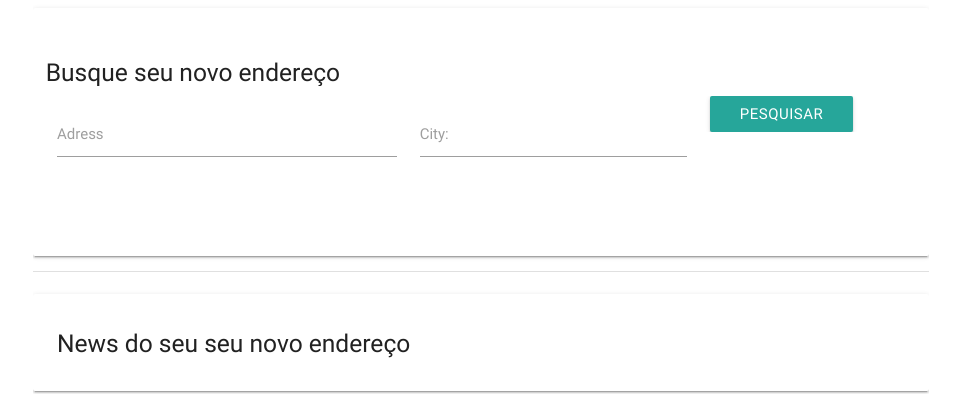
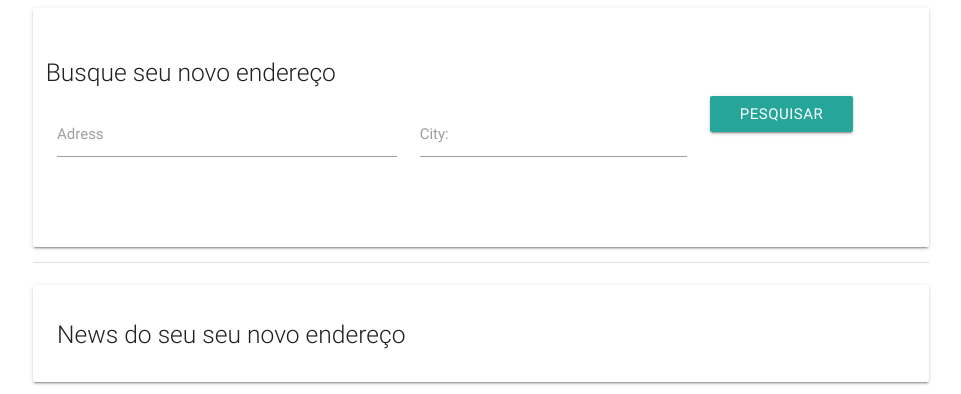
Before and after one commit to samuelsilvadev/studying-ajax, a website: page index.html in a window 1280 px wide. Shown: the whole page, without its empty margins (159-1120 px from the left). Drawn offline with nearby package versions, Linux system fonts and the light colour scheme; files that its build step writes are made by us from their sources.

Commit message:
fix : Corrigir placeholder dos campos do form
- Corrigido placeholder dos campos
- diminuido tamanho de espaçamento bottom entre divs
- Diminuido tamanho do peso da fonte dos titulos

close #5

```diff
--- a/scss/style.scss
+++ b/scss/style.scss
@@ -2,11 +2,11 @@
     margin: 0;
     //outline: 1px solid rebeccapurple;
     box-sizing:border-box;
-    overflow: hidden;
 
 }
 
 body{
+    overflow: hidden;
     height: 100vh;
 }
 
@@ -24,8 +24,7 @@ body{
 
     &--main{
         padding: 1em;
-
-
+        height: 14vh;
     }
 }
 
@@ -33,3 +32,11 @@ body{
     height: 300px;
     overflow: auto;
 }
+
+.div--nomarginbotton{
+    margin-bottom:0;
+}
+
+.h5--lessweight{
+    font-weight: 300;
+}
```
